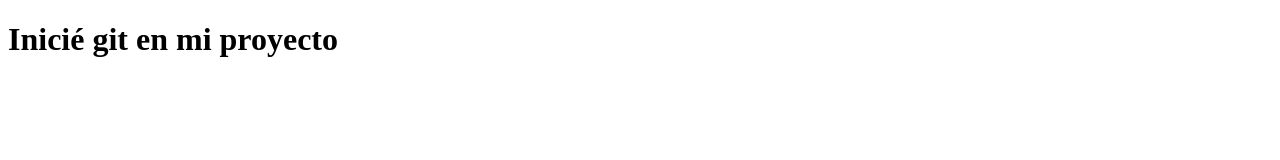
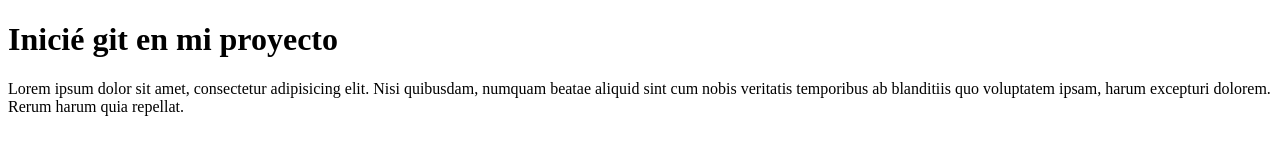
Before and after one commit to OKlg1/primer-repo, a plain HTML site: page index.html in a window 1280 px wide. Drawn offline with Linux system fonts and the light colour scheme.

Commit message:
agregué un parrafo bien fachero

```diff
--- a/index.html
+++ b/index.html
@@ -8,5 +8,6 @@
 </head>
 <body>
     <h1>Inicié git en mi proyecto</h1>
+    <p>Lorem ipsum dolor sit amet, consectetur adipisicing elit. Nisi quibusdam, numquam beatae aliquid sint cum nobis veritatis temporibus ab blanditiis quo voluptatem ipsam, harum excepturi dolorem. Rerum harum quia repellat.</p>
 </body>
 </html>
```
